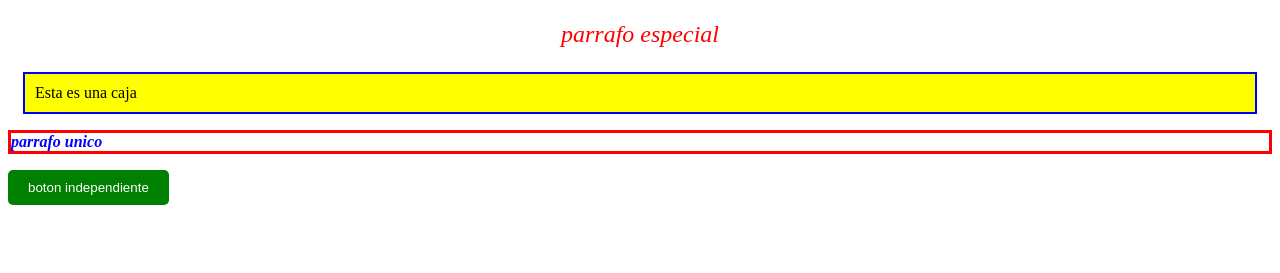
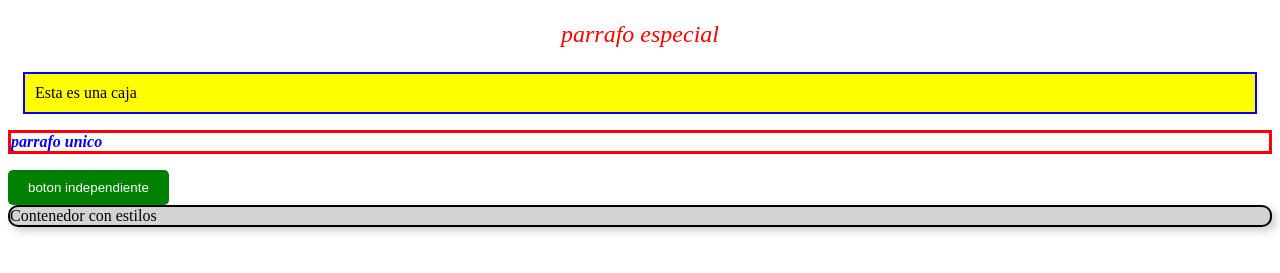
Before and after one commit to Marcelo-Flores-Solis/Laboratorio07, a plain HTML site: page index.html in a window 1280 px wide. Shown: the part 127-400 px from the top of the page. Drawn offline with Linux system fonts and the light colour scheme.

Commit message:
Paso 9 y 10: contenedor con estilo

```diff
--- a/css/style.css
+++ b/css/style.css
@@ -29,3 +29,15 @@ button {
     border-radius: 5px;
     cursor: pointer;
 }
+.borde {
+    border: 2px solid black;
+}
+.fondo {
+    background-color: lightgray;
+}
+.redondeado {
+    border-radius: 10px;
+}
+.sombra {
+    box-shadow: 4px 4px 8px rgba(0, 0, 0, 0.2);
+}
--- a/index.html
+++ b/index.html
@@ -13,5 +13,7 @@
     <div class="caja"> Esta es una caja</div>
     <p id="unico"> parrafo unico</p>
     <button> boton independiente </button>
+    <div class="borde fondo redondeado sombra"> Contenedor con estilos</div>
+
 </body>
 </html>
```
